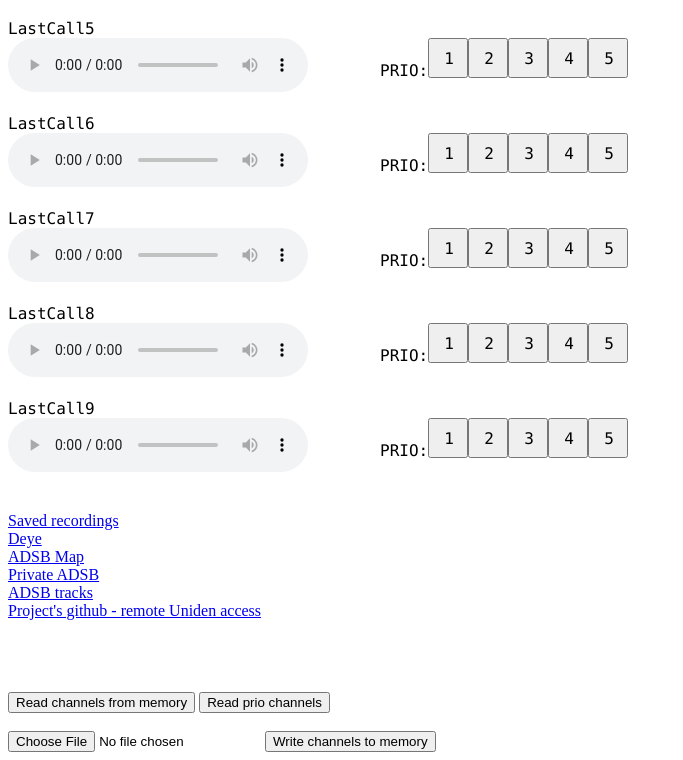
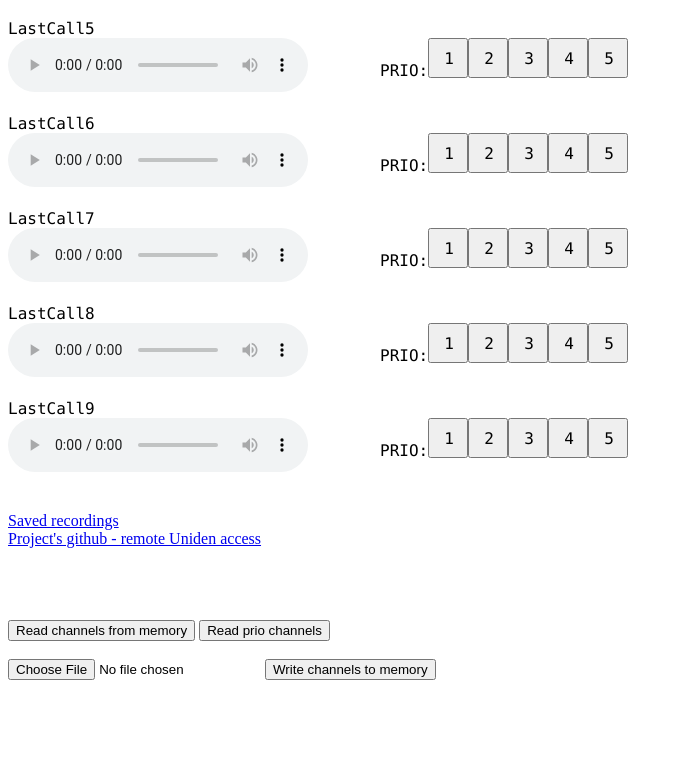
Before and after one commit to telewizoor/remoteUniden, a website: page public/index.html in a window 1280 px wide. Shown: the part 1132-1892 px from the top of the page, without its empty margins (0-683 px from the left). After the commit the page ends 1820 px from the top, so only its background shows below. Drawn offline with nearby package versions, Linux system fonts and the light colour scheme; no server answers.

Commit message:
Edit of index.html

```diff
--- a/public/index.html
+++ b/public/index.html
@@ -78,14 +78,6 @@
   </br></br>
   <a href="/unidenRecords">Saved recordings</a>
   </br>
-  <a href="/deye">Deye</a>
-  </br>
-  <a href="https://globe.adsbexchange.com/?feed=6f3lE3CAusdc">ADSB Map</a>
-  </br>
-  <a href="http://telewizoor-malina.duckdns.org:90/tar1090/">Private ADSB</a>
-  </br>
-  <a href="http://telewizoor-malina.duckdns.org:90/tar1090/?pTracks">ADSB tracks</a>
- </br>
   <a href="https://github.com/telewizoor/remoteUniden">Project's github - remote Uniden access</a>
 </br></br>
 <div id="cpuLoad" style="font-family:'Lucida Console', monospace"></div>
```
